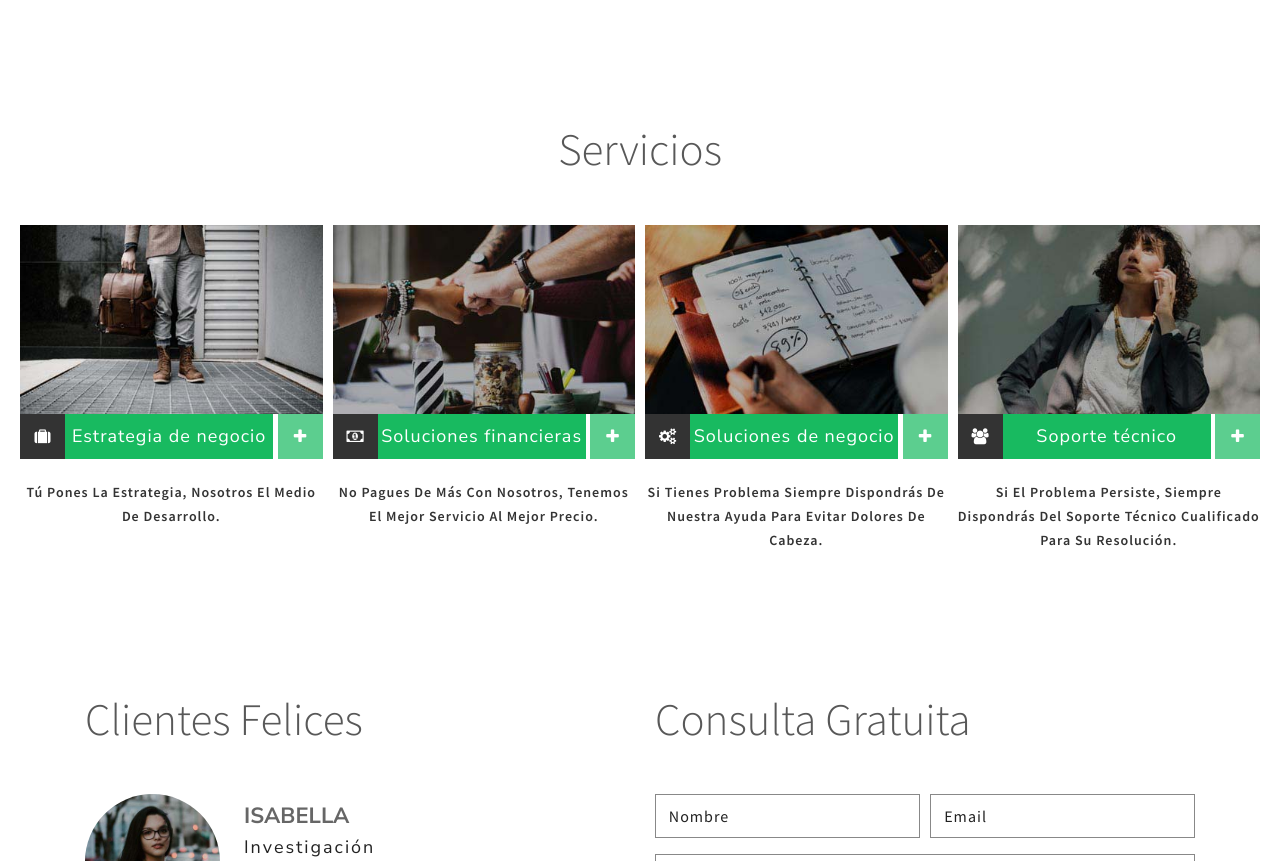
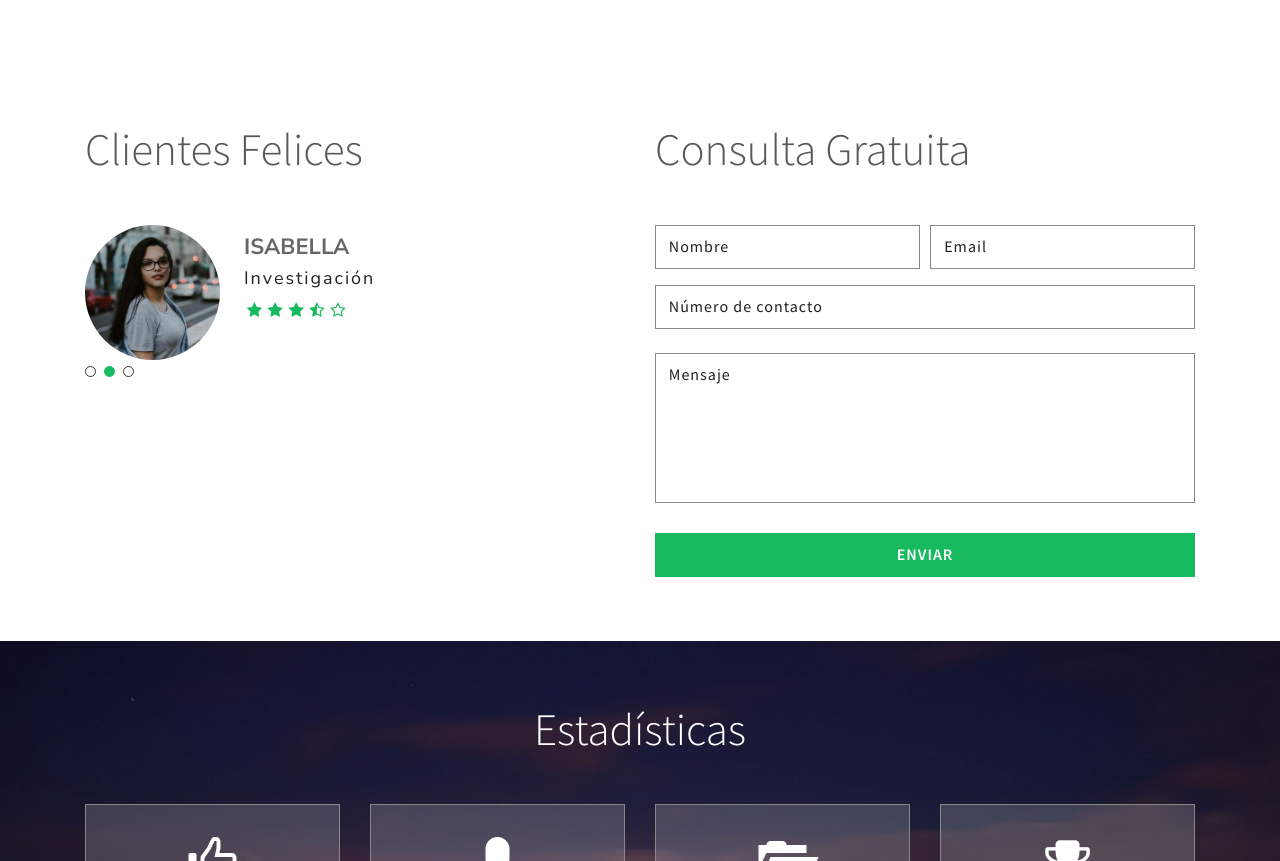
Before and after one commit to juandetorre/Proyecto_LM, a plain HTML site: page index.html in a window 1280 px wide. Shown: the part 1361-2222 px from the top of the page. Drawn offline with Linux system fonts and the light colour scheme.

Commit message:
servicios elminado

```diff
--- a/index.html
+++ b/index.html
@@ -275,59 +275,6 @@
 		</div>
 	</div>
 	<!-- //banner bottom -->
-
-
-	<!-- Services -->
-	<div class="services" id="services">
-		<h3 class="heading">Servicios</h3>
-		<div class="container-fluid">
-			<div class="services_grids">
-				<div class="col-md-3 ser_grid1">
-					<img src="images/service1.jpg" alt="service1" />
-					<div class="ser_info">
-						<i class="fa icon fa-suitcase"></i>
-						<h4>Estrategia de negocio</h4>
-						<i class="fa fa-plus"></i>
-						<div class="clearfix"></div>
-					</div>
-					<p>Tú pones la estrategia, nosotros el medio de desarrollo.</p>
-				</div>
-				<div class="col-md-3 ser_grid1">
-					<img src="images/service2.jpg" alt="service1" />
-					<div class="ser_info">
-						<i class="fa icon fa-money"></i>
-						<h4>Soluciones financieras</h4>
-						<i class="fa fa-plus"></i>
-						<div class="clearfix"></div>
-					</div>
-					<p>No pagues de más con nosotros, tenemos el mejor servicio al mejor precio.</p>
-				</div>
-				<div class="col-md-3 ser_grid1">
-					<img src="images/service3.jpg" alt="service1" />
-					<div class="ser_info">
-						<i class="fa icon fa-cogs"></i>
-						<h4>Soluciones de negocio</h4>
-						<i class="fa fa-plus"></i>
-						<div class="clearfix"></div>
-					</div>
-					<p>Si tienes problema siempre dispondrás de nuestra ayuda para evitar dolores de cabeza.</p>
-				</div>
-				<div class="col-md-3 ser_grid1">
-					<img src="images/service4.jpg" alt="service1" />
-					<div class="ser_info">
-						<i class="fa icon fa-users"></i>
-						<h4>Soporte técnico</h4>
-						<i class="fa fa-plus"></i>
-						<div class="clearfix"></div>
-					</div>
-					<p>Si el problema persiste, siempre dispondrás del soporte técnico cualificado para su resolución.</p>
-				</div>
-				<div class="clearfix"> </div>
-
-			</div>
-		</div>
-	</div>
-	<!-- //Services -->
 
 	<!-- testimonials free consulting -->
 	<div class="test_consultant">
```
